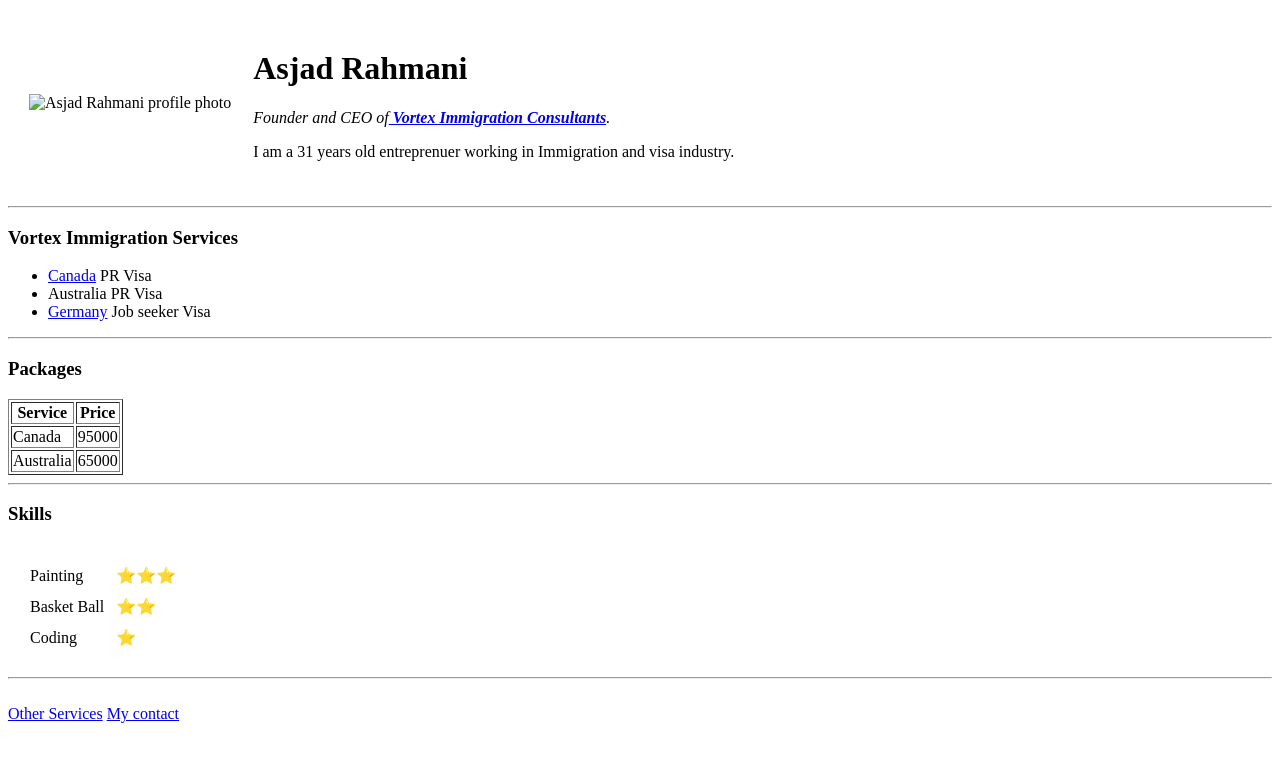
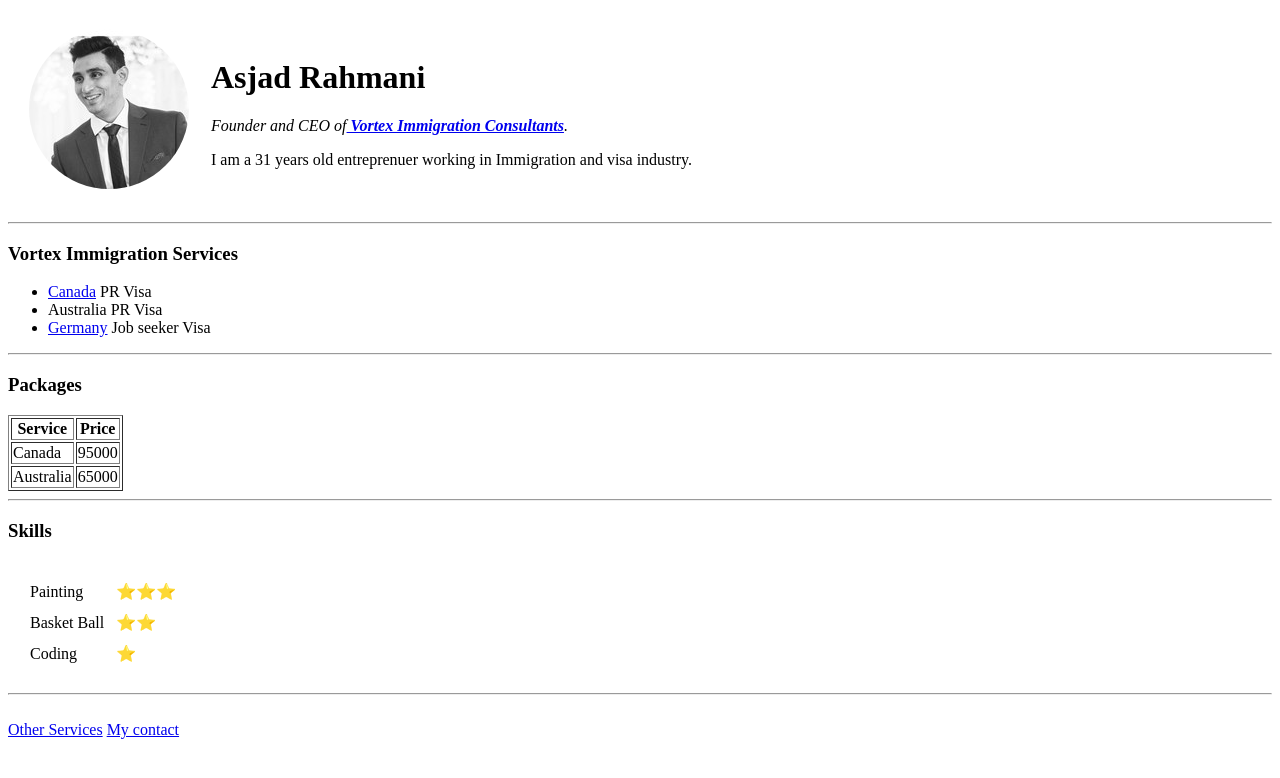
Before and after one commit to asjadrahmani/firstproject, a plain HTML site: page index.html in a window 1280 px wide. Drawn offline with Linux system fonts and the light colour scheme.

Commit message:
Update index.html

```diff
--- a/index.html
+++ b/index.html
@@ -8,7 +8,7 @@
 <table cellspacing="20">
   <tr >
   <td>
-    <img src="images/AsjadRahmani.png" alt="Asjad Rahmani profile photo" />
+    <img src="images/Asjad Rahmani.png" alt="Asjad Rahmani profile photo"/>
   </td>
   <td>
     <body>
```
